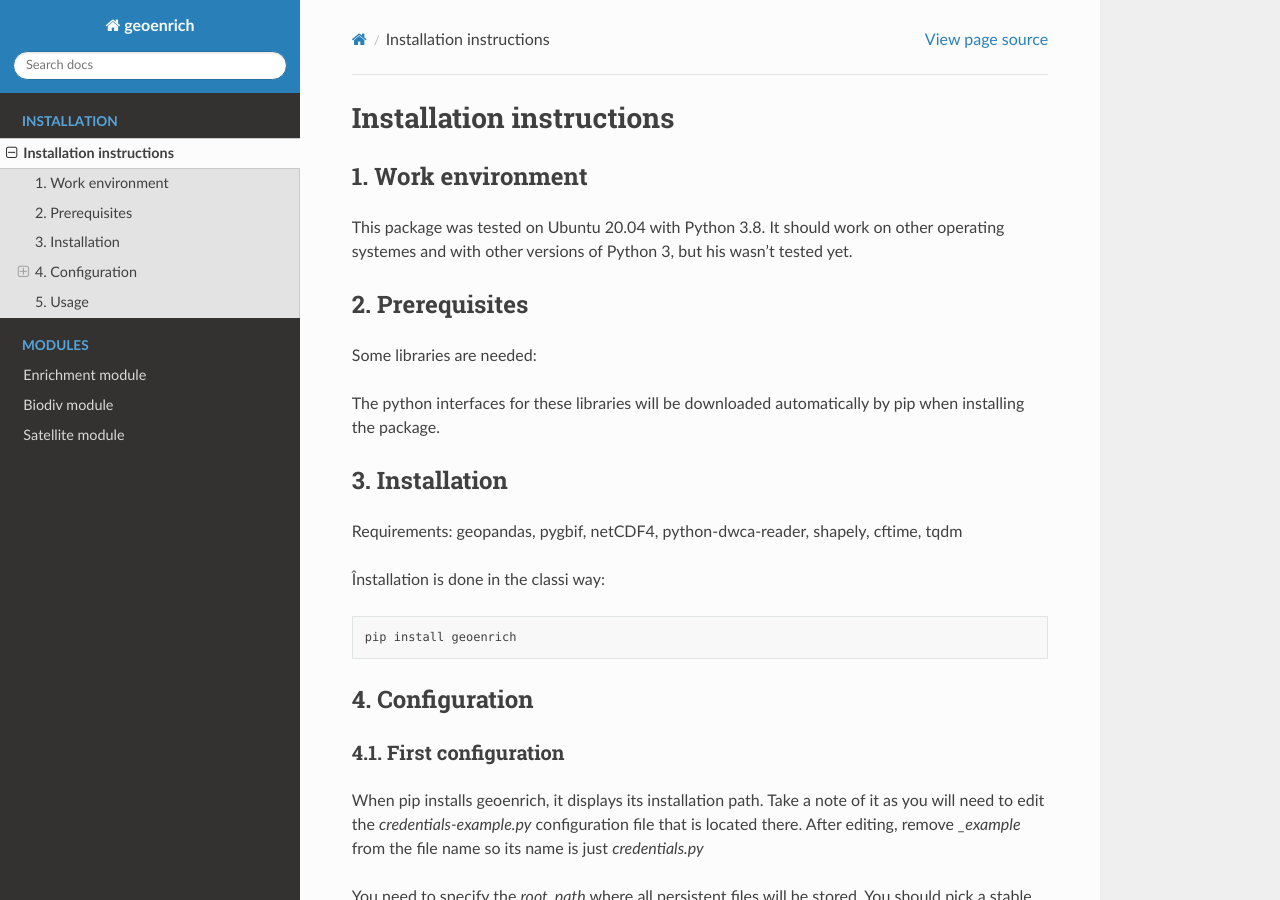
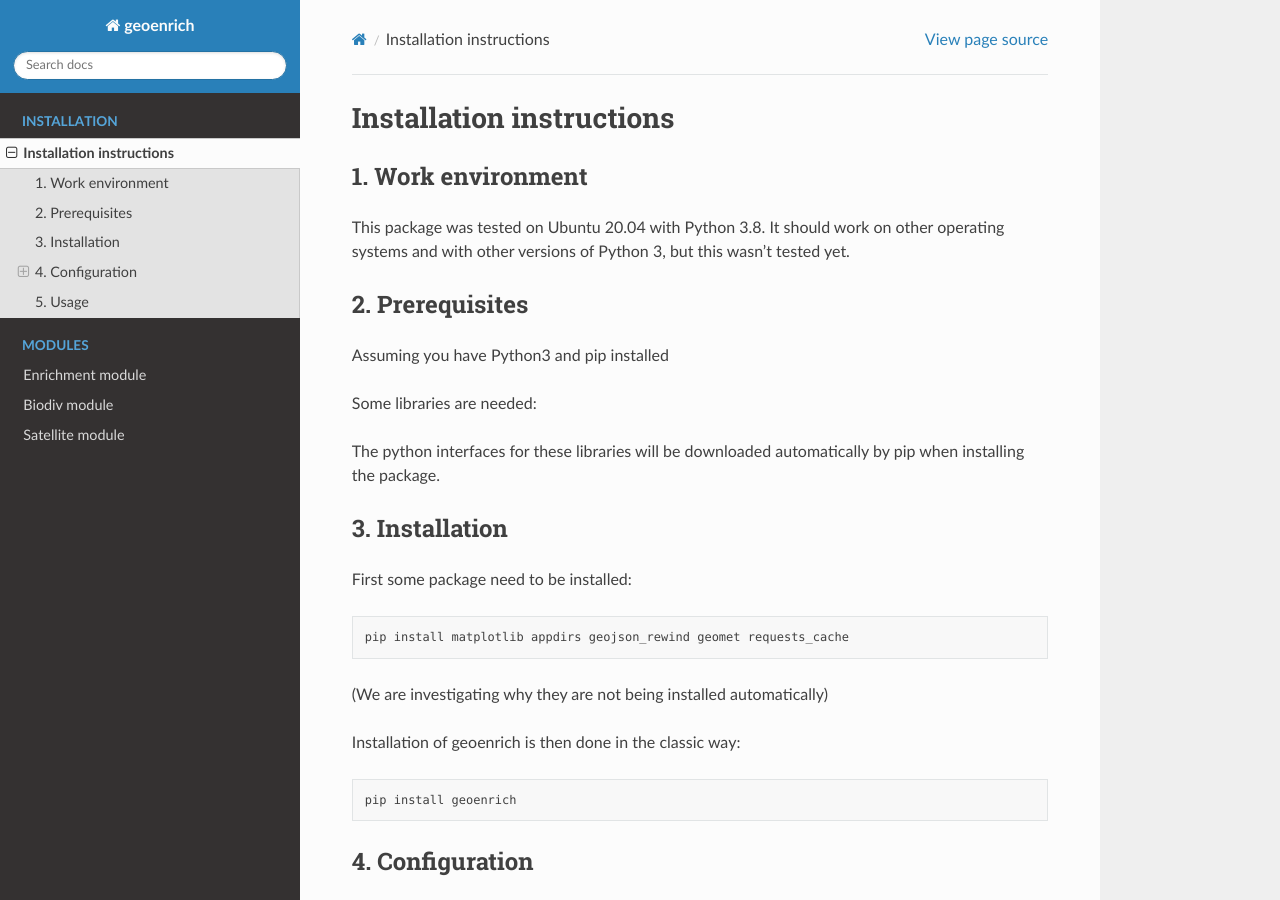
Before and after one commit to IRDG2OI/geoenrich, a Sphinx documentation site: the page built from docs/source/install.rst, in a window 1280 px wide and 900 px high. Built offline with Sphinx 7.4.7 and the Read the Docs theme 2.0.0, drawn with Linux system fonts in a browser that asks for light colours.

Commit message:
modified:   docs/source/install.rst 	modified:   setup.cfg

```diff
--- a/docs/source/install.rst
+++ b/docs/source/install.rst
@@ -6,21 +6,32 @@
 -------------------
 
 This package was tested on Ubuntu 20.04 with Python 3.8.
-It should work on other operating systemes and with other versions of Python 3, but his wasn't tested yet.
+It should work on other operating systems and with other versions of Python 3, but this wasn't tested yet.
 
 2. Prerequisites
 ----------------
 
+Assuming you have Python3 and pip installed
+
 Some libraries are needed:
 
+
+
 The python interfaces for these libraries will be downloaded automatically by pip when installing the package.
+
+
 
 3. Installation
 ---------------
 
-Requirements: geopandas, pygbif, netCDF4, python-dwca-reader, shapely, cftime, tqdm
+First some package need to be installed::
 
-Înstallation is done in the classi way::
+	pip install matplotlib appdirs geojson_rewind geomet requests_cache
+
+
+(We are investigating why they are not being installed automatically)
+
+Installation of geoenrich is then done in the classic way::
 
 	pip install geoenrich
 
```
Also changed, not shown: setup.cfg (+4 -4 lines).
